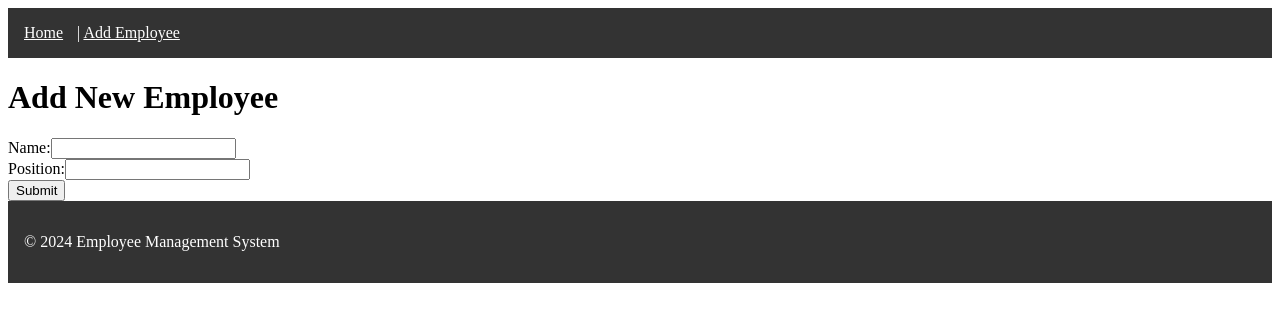
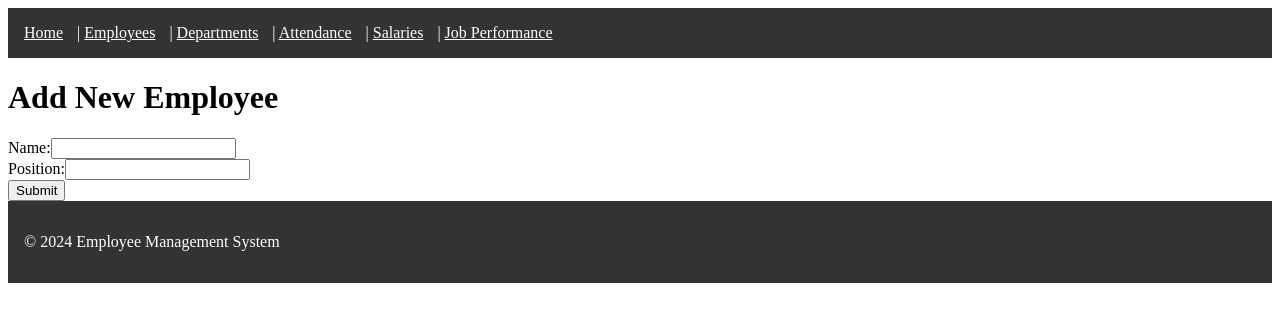
Before and after one commit to Bihela/Notch, a Nuxt app in the folder Notch/: page /employees/add in a window 1280 px wide. Shown: the top 322 px of the page. Built offline with nearby package versions, Linux system fonts and the light colour scheme.

Commit message:
Typescript to Javascript migrate

```diff
--- a/Notch/app.vue
+++ b/Notch/app.vue
@@ -3,8 +3,12 @@
     <!-- Global Header or Navigation -->
     <header>
       <nav>
-        <NuxtLink to="/">Home</NuxtLink> |
-        <NuxtLink to="/employees/add">Add Employee</NuxtLink>
+      <NuxtLink to="/">Home</NuxtLink> |
+      <NuxtLink to="/employees">Employees</NuxtLink> |
+      <NuxtLink to="/departments">Departments</NuxtLink> |
+      <NuxtLink to="/attendance">Attendance</NuxtLink> |
+      <NuxtLink to="/salaries">Salaries</NuxtLink> |
+      <NuxtLink to="/job-performance">Job Performance</NuxtLink>
       </nav>
     </header>
 
--- a/Notch/components/EmployeeForm.vue
+++ b/Notch/components/EmployeeForm.vue
@@ -22,7 +22,11 @@
 })
 
 const submitForm = async () => {
+  try {
     await $axios.post('/employees', employee.value)
     // Optionally, redirect to employee list after submission
+  } catch (error) {
+    console.error('Failed to submit employee:', error)
+  }
 }
 </script>
--- a/Notch/pages/employees/[id].vue
+++ b/Notch/pages/employees/[id].vue
@@ -16,7 +16,11 @@
 const route = useRoute()
 
 onMounted(async () => {
+  try {
     const response = await $axios.get(`/employees/${route.params.id}`)
     employee.value = response.data
+  } catch (error) {
+    console.error('Failed to fetch employee details:', error)
+  }
 })
 </script>
--- a/Notch/plugins/axios.js
+++ b/Notch/plugins/axios.js
@@ -1,13 +1,9 @@
-import axios from 'axios'
+import axios from 'axios';
 
-export default defineNuxtPlugin(() => {
-  const axiosInstance = axios.create({
-    baseURL: 'http://localhost:5000/api', // Replace with your backend API URL
-  })
+export default defineNuxtPlugin((nuxtApp) => {
+  const api = axios.create({
+    baseURL: 'https://localhost:7065/api', // Your API base URL
+  });
 
-  return {
-    provide: {
-      axios: axiosInstance,
-    },
-  }
-})
+  nuxtApp.provide('axios', api);
+});
```
Also changed, not shown: Notch/components/EmployeeDetails.vue (indentation only), Notch/pages/employees/add.vue (indentation only), Notch/pages/index.vue (indentation only). Lines whose indentation alone changed are shown as unchanged.
